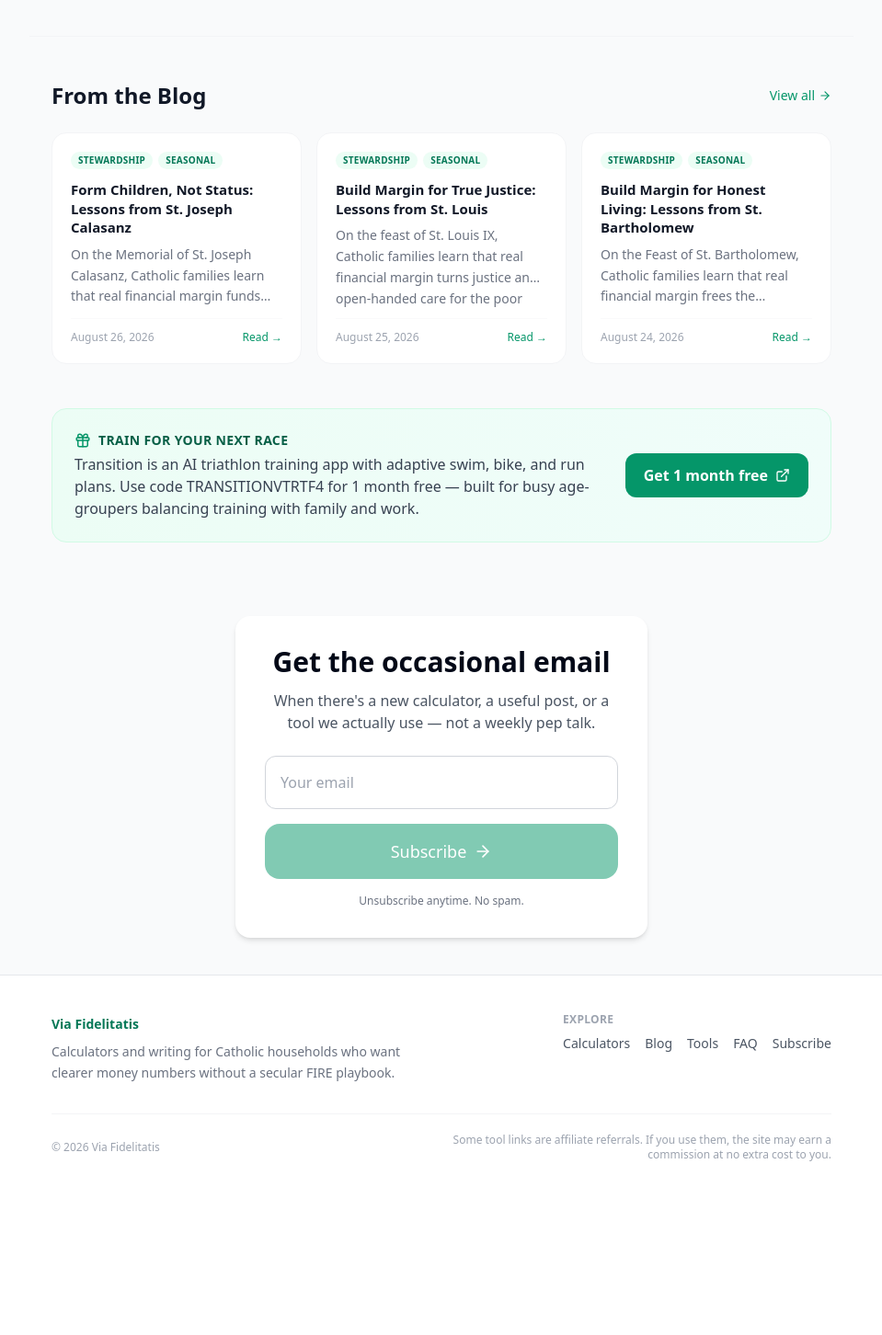
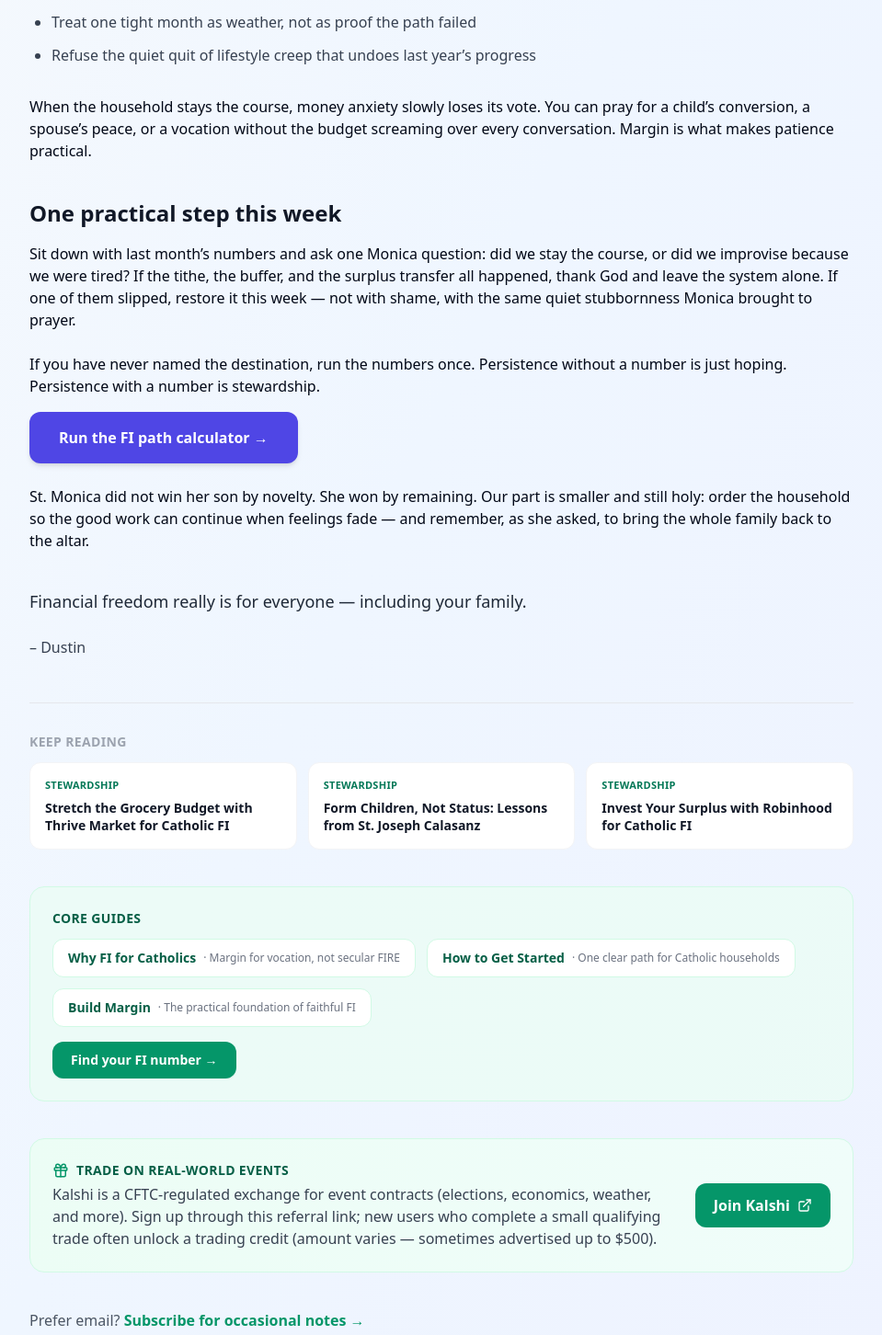
Before and after one commit to daughterpop/super-fi-calc, a React (Vite) app: page /blog/stay-the-course-lessons-from-st-monica in a window 1280 px wide. Shown: the part 994-2446 px from the top of the page at 92% size, without its empty margins (160-1119 px from the left). Before the commit the page ends 2298 px from the top, so only its background shows below. Built offline with nearby package versions, Linux system fonts and the light colour scheme.

Commit message:
Add daily blog post: Stay the Course: Lessons from St. Monica – August 27, 2026

```diff
--- a/src/data/posts.js
+++ b/src/data/posts.js
@@ -1,4 +1,14 @@
 const rawPosts = [
+  {
+    title: 'Stay the Course: Lessons from St. Monica',
+    date: 'August 27, 2026',
+    dateSort: '2026-08-27',
+    excerpt: 'On the Memorial of St. Monica, Catholic families learn that faithful financial independence is a long game — patient persistence in prayer and in the budget, without quitting when the fruit is slow.',
+    readTime: '4 min read',
+    link: '/blog/stay-the-course-lessons-from-st-monica',
+    tags: ['Stewardship', 'Seasonal', 'Prayer', 'Parenting'],
+    featured: false
+  },
   {
     title: 'Form Children, Not Status: Lessons from St. Joseph Calasanz',
     date: 'August 26, 2026',
--- a/src/main.jsx
+++ b/src/main.jsx
@@ -87,6 +87,7 @@ import BuildMarginForTrueBeautyLessonsFromStRoseOfLima from './pages/build-margi
 import BuildMarginForHonestLivingLessonsFromStBartholomew from './pages/build-margin-for-honest-living-lessons-from-st-bartholomew.jsx';
 import BuildMarginForTrueJusticeLessonsFromStLouis from './pages/build-margin-for-true-justice-lessons-from-st-louis.jsx';
 import FormChildrenNotStatusLessonsFromStJosephCalasanz from './pages/form-children-not-status-lessons-from-st-joseph-calasanz.jsx';
+import StayTheCourseLessonsFromStMonica from './pages/stay-the-course-lessons-from-st-monica.jsx';
 
 ReactDOM.createRoot(document.getElementById('root')).render(
   <React.StrictMode>
@@ -177,6 +178,7 @@ ReactDOM.createRoot(document.getElementById('root')).render(
           <Route path="/blog/build-margin-for-honest-living-lessons-from-st-bartholomew" element={<BuildMarginForHonestLivingLessonsFromStBartholomew />} />
           <Route path="/blog/build-margin-for-true-justice-lessons-from-st-louis" element={<BuildMarginForTrueJusticeLessonsFromStLouis />} />
           <Route path="/blog/form-children-not-status-lessons-from-st-joseph-calasanz" element={<FormChildrenNotStatusLessonsFromStJosephCalasanz />} />
+          <Route path="/blog/stay-the-course-lessons-from-st-monica" element={<StayTheCourseLessonsFromStMonica />} />
 
           <Route path="*" element={<App />} />
         </Routes>
--- /dev/null
+++ b/src/pages/stay-the-course-lessons-from-st-monica.jsx
@@ -0,0 +1,91 @@
+import React from 'react';
+import BlogPostFooter from '../components/BlogPostFooter';
+
+export default function StayTheCourseLessonsFromStMonica() {
+  return (
+    <div className="min-h-screen bg-gradient-to-br from-slate-50 via-blue-50 to-indigo-50 py-12 px-4">
+      <div className="max-w-4xl mx-auto prose prose-slate">
+        <p className="mb-6">
+          <a href="/blog" className="text-blue-700 hover:underline font-medium">← Back to the blog</a>
+        </p>
+
+        <h1 className="text-4xl md:text-5xl font-bold text-gray-900 mb-8">
+          Stay the Course: Lessons from St. Monica
+        </h1>
+
+        <p className="text-lg text-gray-700 mb-8 leading-relaxed">
+          Hey everyone,
+        </p>
+
+        <p className="text-xl font-semibold text-gray-800 mb-4">
+          On the Memorial of St. Monica, we remember a mother who prayed for years without a visible harvest — and that is exactly how faithful FI actually works.
+        </p>
+
+        <p className="mb-6">
+          Monica did not get a tidy conversion story in a month. She wept, asked, waited, and kept showing up. Households building financial independence need the same virtue. The fruit is slow. The temptation is to quit after a tight season and call it realism.
+        </p>
+
+        <h2 className="text-2xl font-bold text-gray-900 mt-10 mb-4">
+          What she actually lived
+        </h2>
+        <p className="mb-6">
+          Augustine later recorded a bishop’s words to his mother: it could not be that the son of so many tears should perish. That is not magic. It is a testimony to persistence ordered toward God. Monica prayed for her son for something like seventeen years. She did not treat delay as a closed door.
+        </p>
+
+        <p className="mb-6">
+          Near the end of her life, after the conversion she had begged for, she told Augustine, “Lay this body anywhere… I only ask that you remember me at the altar of the Lord, wherever you may be.” She wanted the Eucharist more than a monument. That is detachment: even a long-sought earthly hope is not the last word.
+        </p>
+
+        <h2 className="text-2xl font-bold text-gray-900 mt-10 mb-4">
+          How this lands in the household plan
+        </h2>
+        <p className="mb-6">
+          Faithful FI is not a mood. It is a course. Tithe first. Keep a cash buffer. Put surplus to work. Repeat when the month is boring and when it is hard. Monica’s years of prayer are the spiritual twin of automatic transfers and a simple written plan: you keep going because the destination is real, not because you feel inspired every payday.
+        </p>
+
+        <ul className="list-disc pl-6 space-y-3 mb-8 text-gray-700">
+          <li>Name the destination once — a real FI number — so persistence has somewhere to go</li>
+          <li>Automate the gap: tithe, emergency fund, then investing, so a tired week cannot cancel the plan</li>
+          <li>Treat one tight month as weather, not as proof the path failed</li>
+          <li>Refuse the quiet quit of lifestyle creep that undoes last year’s progress</li>
+        </ul>
+
+        <p className="mb-6">
+          When the household stays the course, money anxiety slowly loses its vote. You can pray for a child’s conversion, a spouse’s peace, or a vocation without the budget screaming over every conversation. Margin is what makes patience practical.
+        </p>
+
+        <h2 className="text-2xl font-bold text-gray-900 mt-10 mb-4">
+          One practical step this week
+        </h2>
+        <p className="mb-6">
+          Sit down with last month’s numbers and ask one Monica question: did we stay the course, or did we improvise because we were tired? If the tithe, the buffer, and the surplus transfer all happened, thank God and leave the system alone. If one of them slipped, restore it this week — not with shame, with the same quiet stubbornness Monica brought to prayer.
+        </p>
+
+        <p className="mb-4">
+          If you have never named the destination, run the numbers once. Persistence without a number is just hoping. Persistence with a number is stewardship.
+        </p>
+
+        <a
+          href="/calculators/fi-path"
+          className="inline-flex items-center gap-2 px-8 py-4 bg-indigo-600 text-white font-semibold rounded-xl hover:bg-indigo-700 transition-all shadow-md hover:shadow-lg mb-6"
+        >
+          Run the FI path calculator →
+        </a>
+
+        <p className="mb-6">
+          St. Monica did not win her son by novelty. She won by remaining. Our part is smaller and still holy: order the household so the good work can continue when feelings fade — and remember, as she asked, to bring the whole family back to the altar.
+        </p>
+
+        <p className="text-lg font-medium text-gray-800 mt-10">
+          Financial freedom really is for everyone — including your family.
+        </p>
+
+        <p className="text-gray-700 font-medium mt-6">
+          – Dustin
+        </p>
+
+        <BlogPostFooter />
+      </div>
+    </div>
+  );
+}
```
Also changed, not shown: 2 other files (tests, documents, lock files or other folders).
